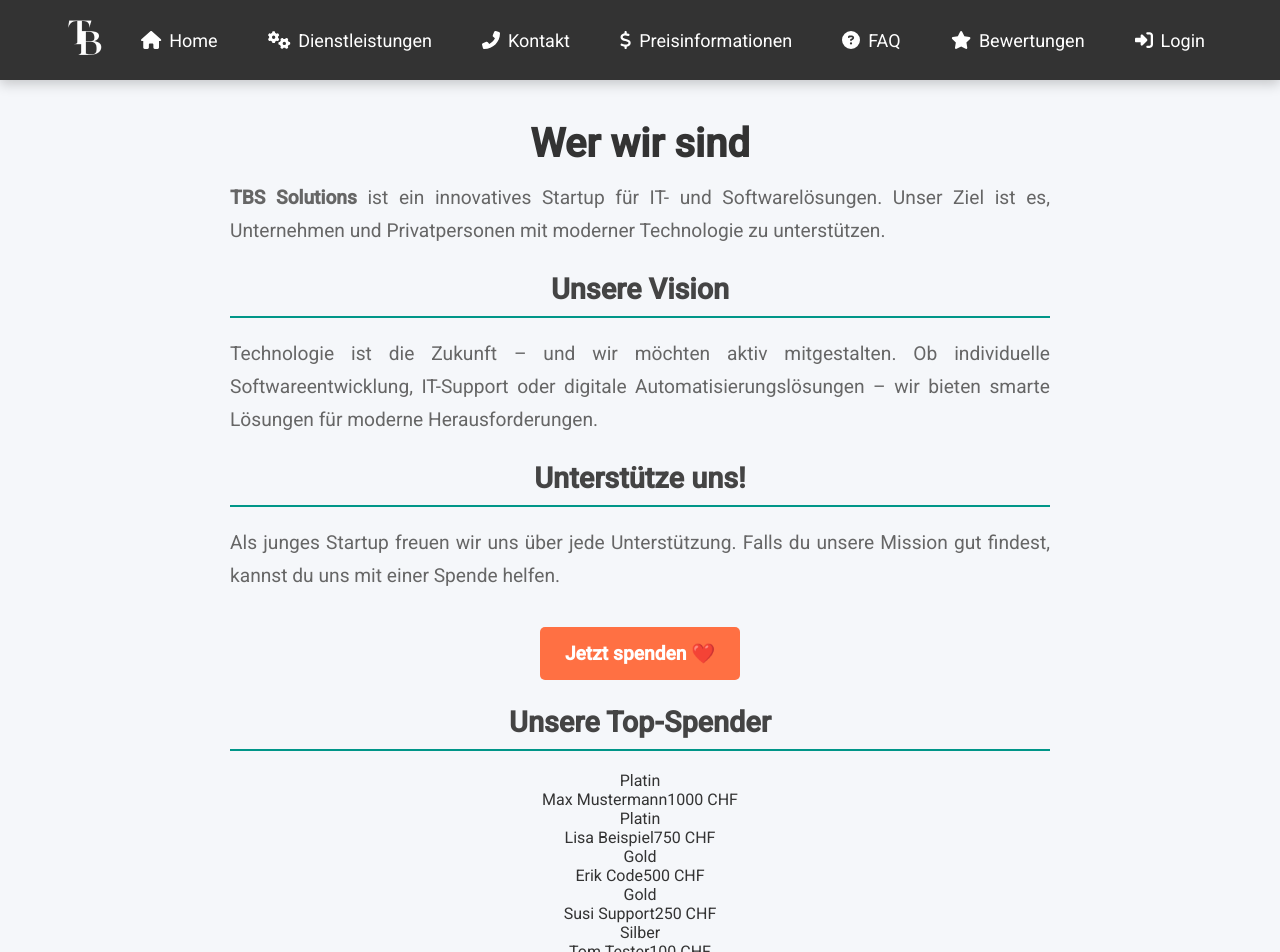
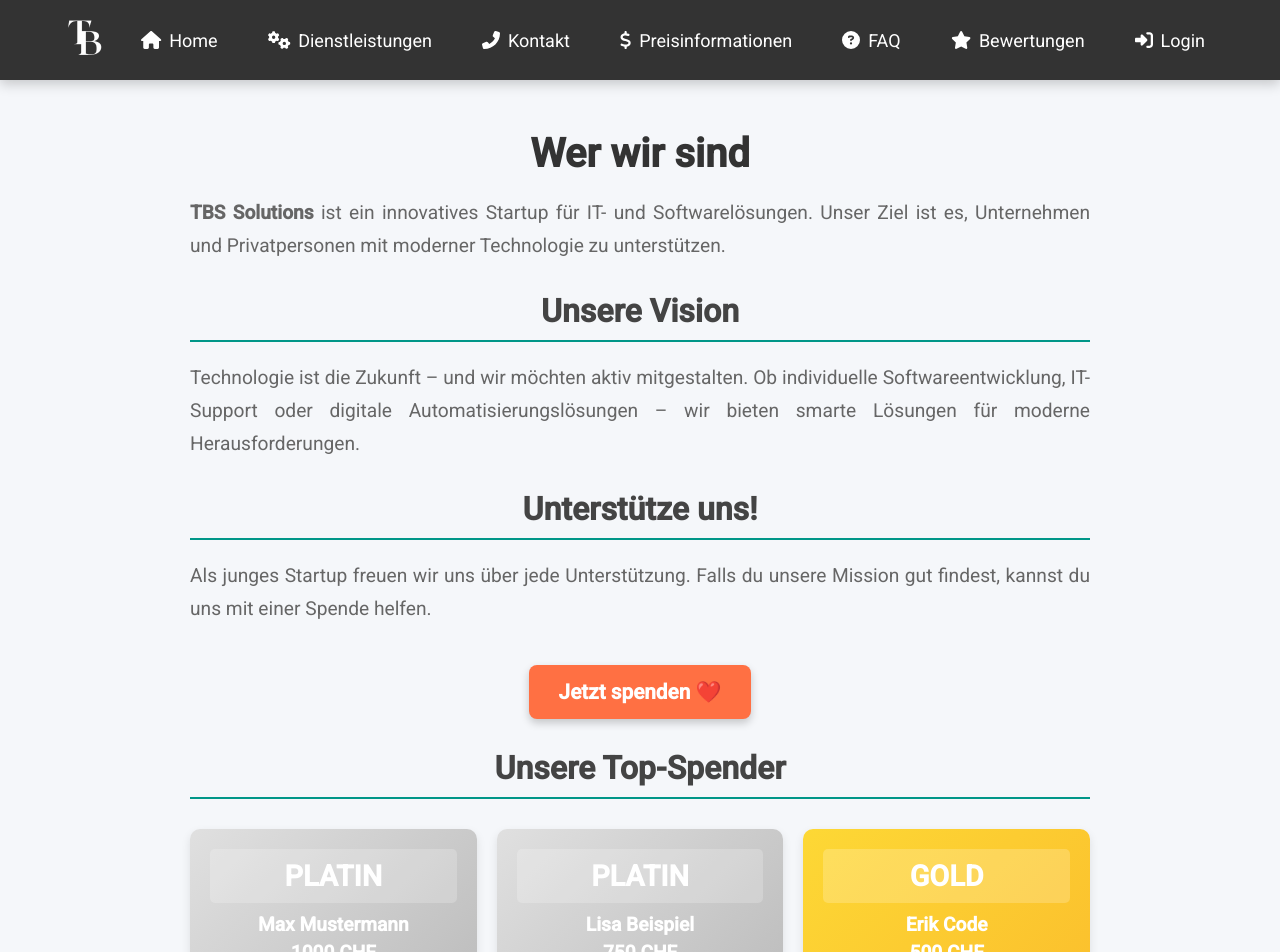
Before and after one commit to tbs-dienste/webfrostend, a React (Create React App) app: page /ueber-uns in a window 1280 px wide. Shown: the top 952 px of the page. Built offline with nearby package versions, Linux system fonts and the light colour scheme; what @react-pdf/renderer would draw is missing.

Commit message:
ÜberUns.scss aktualisieren

```diff
--- a/src/components/Content/ÜberUns.scss
+++ b/src/components/Content/ÜberUns.scss
@@ -1,27 +1,26 @@
-// Weichere Farben für die Ränge
-$platin: linear-gradient(45deg, #dcdcdc, #bfbfbf);
-$gold: linear-gradient(45deg, #e6c200, #d4af37);
-$silber: linear-gradient(45deg, #b0b0b0, #9c9c9c);
-$bronze: linear-gradient(45deg, #b1743e, #a05a2c);
+// Farben für die Rang-Karten
+$platin: linear-gradient(135deg, #e0e0e0, #bdbdbd);
+$gold: linear-gradient(135deg, #fdd835, #fbc02d);
+$silber: linear-gradient(135deg, #cfd8dc, #b0bec5);
+$bronze: linear-gradient(135deg, #d7a679, #b2744c);
 
-// Allgemeines Styling
 .über-uns {
-  padding: 40px;
-  max-width: 900px;
+  padding: 50px;
+  max-width: 1000px;
   margin: auto;
   text-align: center;
-  font-family: Arial, sans-serif;
+  font-family: "Arial", sans-serif;
 
   h1 {
     font-size: 2.5em;
     color: #333;
-    margin-bottom: 15px;
+    margin-bottom: 20px;
   }
 
   h2 {
-    font-size: 1.8em;
+    font-size: 2em;
     color: #444;
-    margin-top: 25px;
+    margin-top: 30px;
   }
 
   p {
@@ -34,96 +33,73 @@ $bronze: linear-gradient(45deg, #b1743e, #a05a2c);
   .spenden-button {
     display: inline-block;
     background: #ff7043;
-    color: #fff;
-    padding: 15px 25px;
-    font-size: 1.2em;
+    color: white;
+    padding: 15px 30px;
+    font-size: 1.3em;
     font-weight: bold;
     text-decoration: none;
-    border-radius: 5px;
-    transition: background 0.3s ease-in-out;
-    margin-top: 15px;
+    border-radius: 8px;
+    transition: transform 0.2s ease-in-out, background 0.3s ease-in-out;
+    margin-top: 20px;
+    box-shadow: 0px 4px 8px rgba(0, 0, 0, 0.2);
 
     &:hover {
       background: #e64a19;
+      transform: scale(1.05);
     }
   }
 
-  .spender-container {
-    display: flex;
-    flex-direction: column;
-    gap: 40px;
+  // Grid für die Spender-Karten
+  .spender-grid {
+    display: grid;
+    grid-template-columns: repeat(auto-fit, minmax(220px, 1fr));
+    gap: 20px;
     margin-top: 30px;
+    justify-content: center;
   }
 
-  // Styling für jeden Rang-Bereich
-  .spender-rang {
+  // Spender-Karten
+  .spender-card {
+    border-radius: 10px;
     padding: 20px;
-    border-radius: 10px;
-    box-shadow: 0px 4px 10px rgba(0, 0, 0, 0.05);
+    box-shadow: 0px 4px 10px rgba(0, 0, 0, 0.1);
     text-align: center;
+    color: white;
+    font-weight: bold;
+    transition: transform 0.2s ease-in-out;
 
-    h3 {
-      font-size: 2em;
-      margin-bottom: 15px;
-      text-transform: uppercase;
+    &:hover {
+      transform: scale(1.05);
+    }
+
+    .spender-header {
+      font-size: 1.8em;
       padding: 10px;
       border-radius: 5px;
-      color: #333;
+      background: rgba(255, 255, 255, 0.2);
+      margin-bottom: 10px;
+      text-transform: uppercase;
     }
 
-    .spender-list {
+    .spender-body {
       display: flex;
       flex-direction: column;
-      gap: 10px;
-      align-items: center;
+      gap: 5px;
+      font-size: 1.2em;
     }
   }
 
-  .spender {
-    background: white;
-    padding: 15px;
-    margin: 5px auto;
-    border-radius: 5px;
-    font-size: 1.2em;
-    font-weight: bold;
-    display: flex;
-    justify-content: space-between;
-    align-items: center;
-    max-width: 400px;
-    box-shadow: 0px 2px 5px rgba(0, 0, 0, 0.05);
-    transition: transform 0.2s ease-in-out;
-
-    &:hover {
-      transform: scale(1.03);
-    }
-
-    .spender-name {
-      font-weight: bold;
-    }
-
-    .spender-betrag {
-      font-style: italic;
-    }
+  // Farben für die Spender-Ränge
+  .platin {
+    background: $platin;
   }
-
-  // Weichere Farben für die Spendenkategorien
-  .spender-platin {
-    background: $platin;
-    h3 { background: rgba(255, 255, 255, 0.2); }
+  .gold {
+    background: $gold;
   }
-
-  .spender-gold {
-    background: $gold;
-    h3 { background: rgba(255, 255, 255, 0.2); }
+  .silber {
+    background: $silber;
   }
-
-  .spender-silber {
-    background: $silber;
-    h3 { background: rgba(255, 255, 255, 0.2); }
-  }
-
-  .spender-bronze {
+  .bronze {
     background: $bronze;
-    h3 { background: rgba(255, 255, 255, 0.2); }
   }
 }
```
